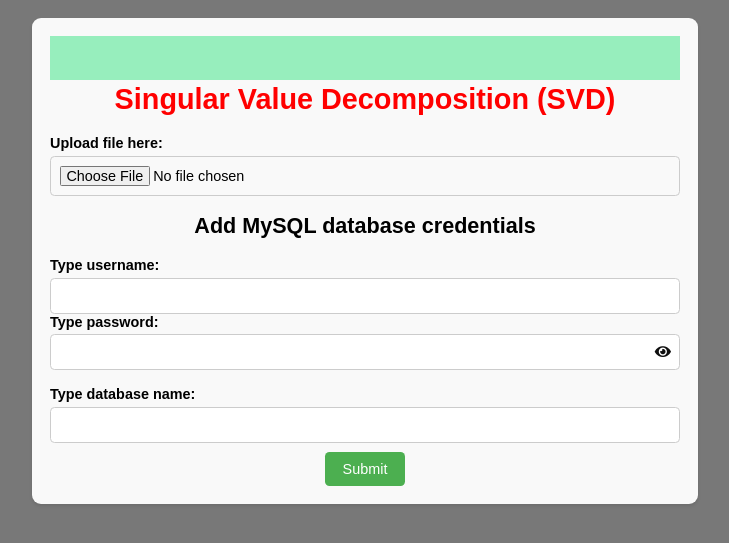
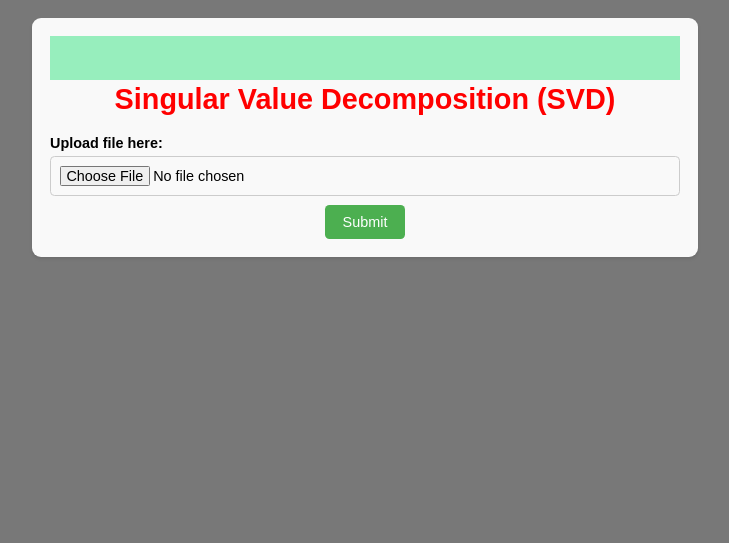
Before and after one commit to Priyansheechouhan/SVD-Dimension-Reduction, a Flask app: page / in a window 1280 px wide. Shown: the top 543 px of the page, without its empty margins (275-1004 px from the left). Run offline with Flask 3, Linux system fonts and the light colour scheme; parts of the project's set-up code (start-up, migrations or seed data) failed here and were passed over.

Commit message:
Update index.html

```diff
--- a/templates/index.html
+++ b/templates/index.html
@@ -151,7 +151,7 @@
     <form action="/success" method="POST" enctype="multipart/form-data">
       <label for="file">Upload file here:</label>
       <input type="file" name="file"><br>
-      <h2>Add MySQL database credentials</h2>
+      <!-- <h2>Add MySQL database credentials</h2>
       <label for="user">Type username:</label>
       <input type="text" name="user"><br>
 
@@ -162,7 +162,7 @@
       </div><br>
 
       <label for="db">Type database name:</label>
-      <input type="text" name="db"><br>
+      <input type="text" name="db"><br> -->
 
       <input type="submit" value="Submit">
     </form>
```
